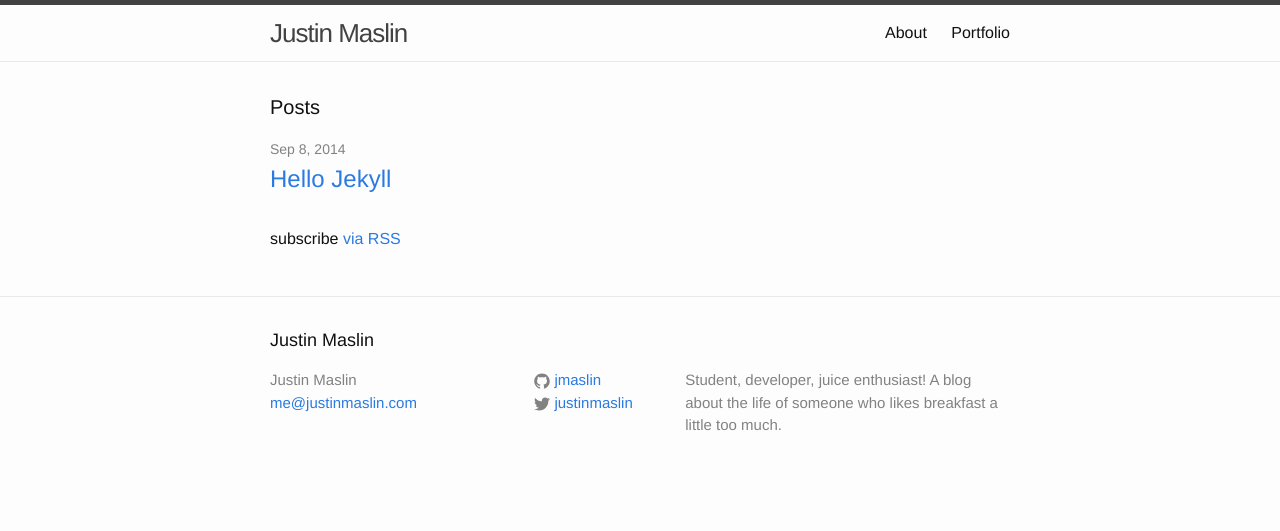
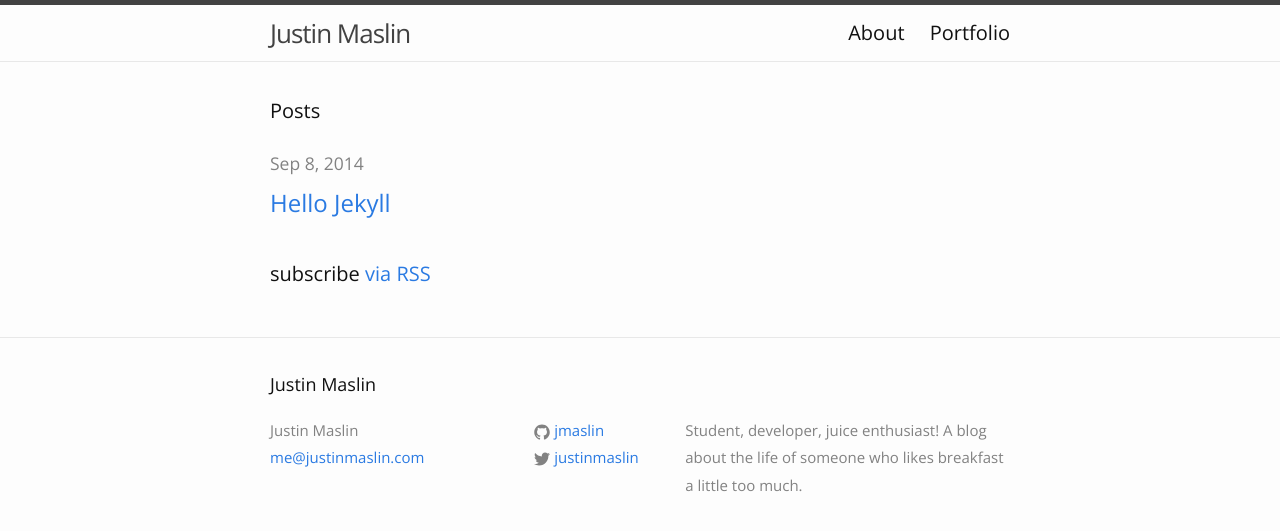
Before and after one commit to jmaslin/jmaslin.github.io, a Jekyll site: the page built from index.html, in a window 1280 px wide. Shown: the top 531 px of the page. Built offline with Jekyll 4.4.1, drawn with Linux system fonts in a browser that asks for light colours.

Commit message:
New base font and content area background

```diff
--- a/css/main.scss
+++ b/css/main.scss
@@ -3,13 +3,24 @@
 ---
 @charset "utf-8";
 
+// Import some fonts
 
+@import url(http://fonts.googleapis.com/css?family=Josefin+Slab);
+@import url(http://fonts.googleapis.com/css?family=Lato);
+@import url(http://fonts.googleapis.com/css?family=Open+Sans:300);
 
 // Our variables
-$base-font-family: Helvetica, Arial, sans-serif;
-$base-font-size:   16px;
+
+// $site-title-font-family: ;
+// $site-title-font-size: ;
+
+// $post-title-font-family: ;
+// $post-title-font-size: ;
+
+$base-font-family: 'Open Sans', sans-serif;;
+$base-font-size:   20px;
 $small-font-size:  $base-font-size * 0.875;
-$base-line-height: 1.5;
+$base-line-height: 1.85;
 
 $spacing-unit:     30px;
 
@@ -23,6 +34,8 @@ $grey-color-dark:  darken($grey-color, 25%);
 
 $on-palm:          600px;
 $on-laptop:        800px;
+
+$content-area-background: url('/assets/cream_dust.png');
 
 
 
```
